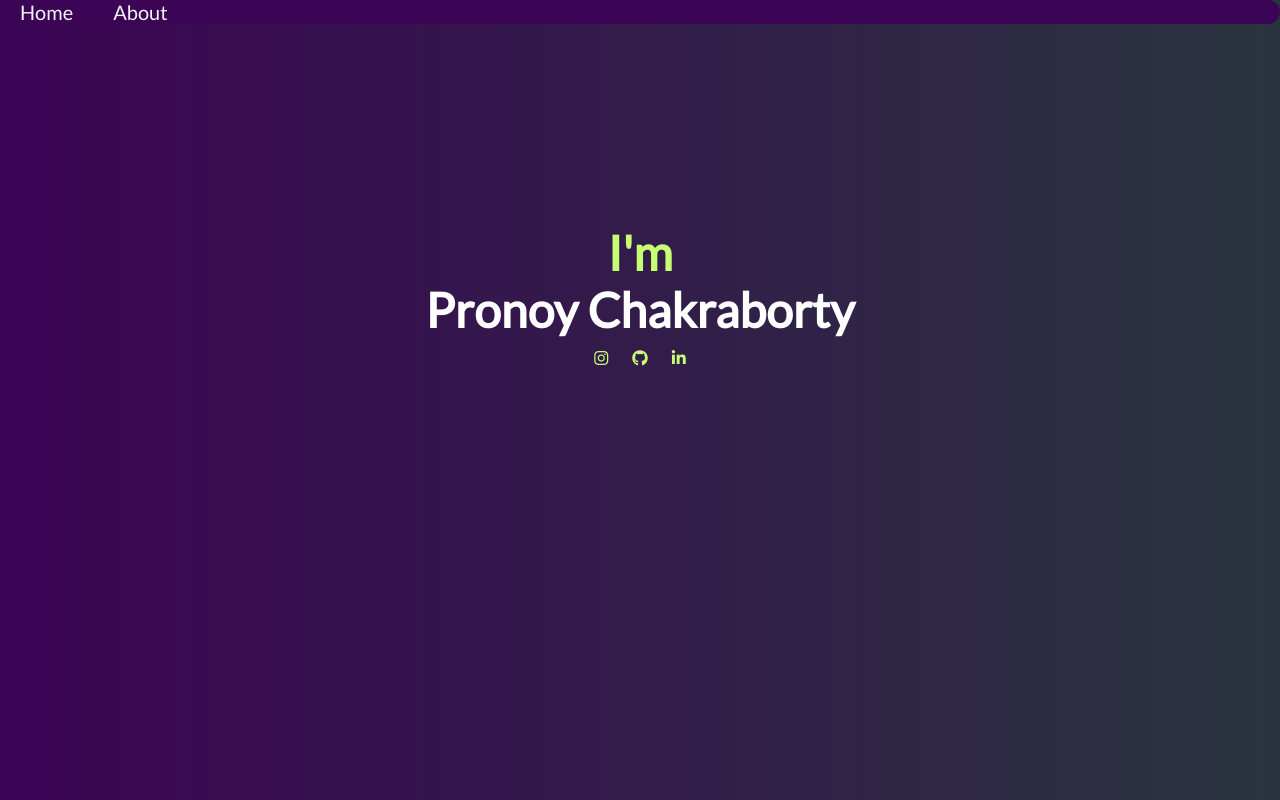
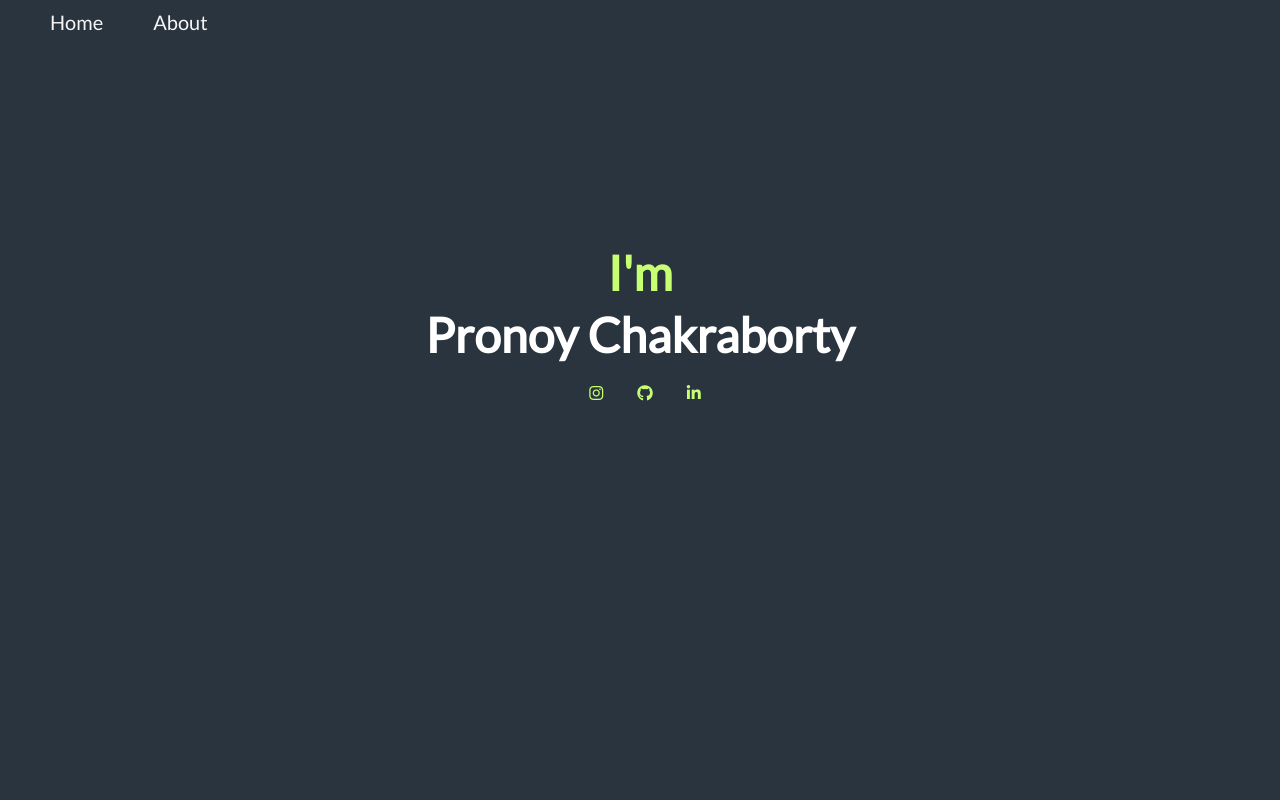
Before and after one commit to devon221/devon221.github.io, a plain HTML site: page index.html in a window 1280 px wide. Drawn offline with nearby package versions, Linux system fonts and the light colour scheme.

Commit message:
Update style.css

```diff
--- a/style.css
+++ b/style.css
@@ -1,10 +1,10 @@
 *{
-margin : 0;
+margin : 5px;
 padding : 0;
 }
 .fill{
 
-    background: linear-gradient(to right, rgb(59, 4, 85) , rgb(42, 52, 63));
+    background-color:  rgb(42, 52, 63);
 }
 .colG{
     color : rgb(199, 255, 115);
@@ -39,7 +39,7 @@ padding : 0;
 
 
 .navbar{
-    background-color:rgb(59, 4, 85);
+    background-color: rgb(42, 52, 63);
 
 
     border-radius: 40px;
```
